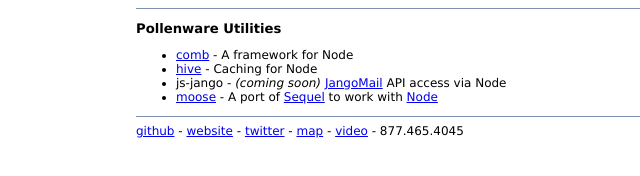
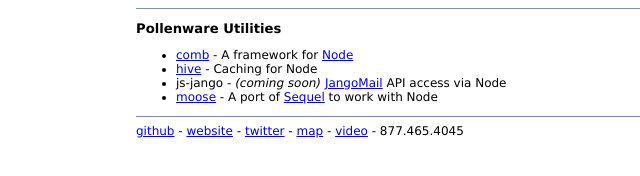
Before and after one commit to Pollenware/c2fo.github.com, a plain HTML site: page index.html in a window 1280 px wide. Shown: the full height of the page, 62-702 px from the left. Drawn offline with Linux system fonts and the light colour scheme.

Commit message:
Updated index page.

```diff
--- a/index.html
+++ b/index.html
@@ -179,10 +179,10 @@ ul.inheritsList
     <hr />
     <h2>Pollenware Utilities</h2>
   <ul>
-    <li><a href="/comb/index.html">comb</a> - A framework for Node</li>
+    <li><a href="/comb/index.html">comb</a> - A framework for <a href="http://nodejs.org">Node</a></li>
     <li><a href="/hive/index.html">hive</a> - Caching for Node</li>
     <li><span>js-jango - </span><em>(coming soon)</em> <a href="http://www.jangomail.com">JangoMail</a> API access via Node</li>
-    <li><a href="/moose/index.html">moose</a> - A port of <a href="http://sequel.rubyforge.org/">Sequel</a> to work with <a href="http://nodejs.org">Node</a></li>
+    <li><a href="/moose/index.html">moose</a> - A port of <a href="http://sequel.rubyforge.org/">Sequel</a> to work with Node</li>
   </ul>
   <hr />
   <a href="http://github.com/Pollenware">github</a> - <a href="http://pollenware.com">website</a> - <a href="http://twitter.com/pollenware">twitter</a> - <a href="http://maps.google.com/maps?f=q&source=s_q&hl=en&geocode=&q=2000+Shawnee+Mission+Parkway,+Mission,+KS&aq=0&sll=37.0625,-95.677068&sspn=40.953203,83.935547&ie=UTF8&hq=&hnear=2000+Shawnee+Mission+Pkwy,+Mission,+Kansas+66205&ll=39.032769,-94.606555&spn=0.009834,0.020492&z=16&iwloc=A&layer=c&cbll=39.034163,-94.608411&panoid=2rvbUueaWd280P3A8_DNQw&cbp=12,335.52,,0,0.05">map</a> - <a href="http://vimeo.com/16589684">video</a> - 877.465.4045
```
